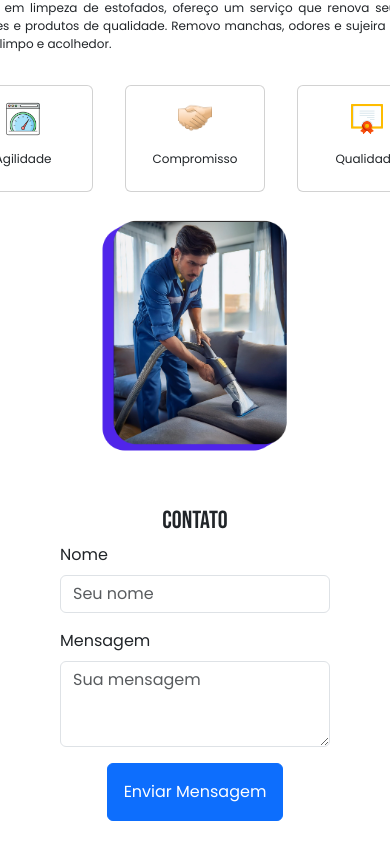
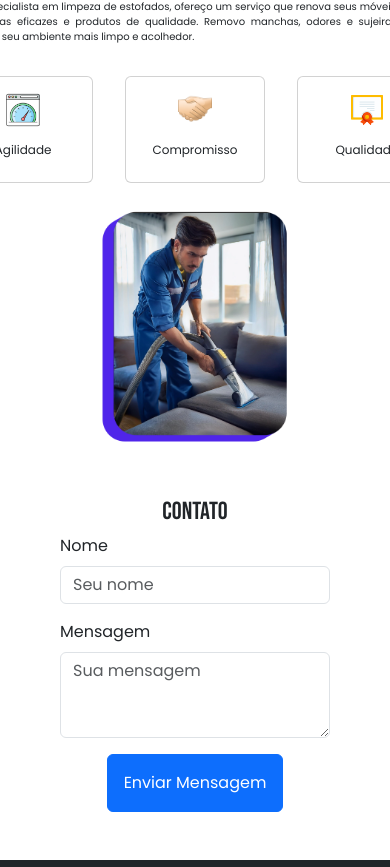
Before and after one commit to leonamCruz/SiteMestreDaLimpeza, a plain HTML site: page index.html in a window 390 px wide. Shown: the part 124-991 px from the top of the page. Drawn offline with Linux system fonts and the light colour scheme.

Commit message:
Melhorias para Mobile

```diff
--- a/index.html
+++ b/index.html
@@ -4,10 +4,13 @@
     <meta charset="utf-8">
     <meta http-equiv="X-UA-Compatible" content="IE=edge">
     <title>Mestre da Limpeza</title>
-    <meta name="description" content="Serviço profissional de limpeza de estofados, sofás, poltronas e almofadas com resultados garantidos em Curitiba e Pinhais.">
-    <meta name="keywords" content="limpeza de estofado, limpeza de estofados pinhais, limpeza de estofados curitiba, serviço de limpeza de estofados, limpeza de sofá, limpeza de poltrona, higienização de estofados, restauro de estofados, limpeza de móveis estofados, limpeza de almofadas, limpeza profissional de estofados, empresas de limpeza de estofados, limpeza de estofado a seco, limpeza de estofado com vapor, remoção de manchas de estofado curitiba, desinfecção de estofados pinhais, tratamento de estofados pinhais, limpeza de estofado em casa pinhais, limpeza de estofado para animais de estimação, cuidados com estofados, higiene de sofá, limpeza profunda de estofados">
+    <meta name="description"
+          content="Serviço profissional de limpeza de estofados, sofás, poltronas e almofadas com resultados garantidos em Curitiba e Pinhais.">
+    <meta name="keywords"
+          content="limpeza de estofado, limpeza de estofados pinhais, limpeza de estofados curitiba, serviço de limpeza de estofados, limpeza de sofá, limpeza de poltrona, higienização de estofados, restauro de estofados, limpeza de móveis estofados, limpeza de almofadas, limpeza profissional de estofados, empresas de limpeza de estofados, limpeza de estofado a seco, limpeza de estofado com vapor, remoção de manchas de estofado curitiba, desinfecção de estofados pinhais, tratamento de estofados pinhais, limpeza de estofado em casa pinhais, limpeza de estofado para animais de estimação, cuidados com estofados, higiene de sofá, limpeza profunda de estofados">
     <meta property="og:title" content="Serviço Profissional de Limpeza de Estofados">
-    <meta property="og:description" content="Oferecemos serviços de limpeza e higienização de estofados, sofás, poltronas e almofadas com resultados garantidos. Entre em contato para uma limpeza profunda e eficiente.">
+    <meta property="og:description"
+          content="Oferecemos serviços de limpeza e higienização de estofados, sofás, poltronas e almofadas com resultados garantidos. Entre em contato para uma limpeza profunda e eficiente.">
     <meta property="og:image" content="https://www.mestredalimpeza.com/images/logo-menor.webp">
     <meta property="og:url" content="https://www.mestredalimpeza.com">
     <meta property="og:type" content="website">
@@ -43,41 +46,51 @@
             font-family: 'Poppins-Regular', sans-serif;
         }
 
-        nav{
+        nav {
             font-family: 'Poppins-Bold', sans-serif;
             font-size: medium;
         }
-        h5{
+
+        h5 {
             font-size: larger;
         }
+
         h1, h2, h3 {
             font-family: 'Bebas Neue', sans-serif;
         }
+
         @media (max-width: 800px) {
             .navbar-brand img {
                 width: 30px;
                 height: 30px;
             }
-            nav{
+
+            nav {
                 display: flex;
                 justify-content: center;
                 font-size: 10px;
             }
-            p{
-                font-size: 12px;
+
+            p {
+                font-size: 10px;
+                width: 75%;
             }
-            #tres-cards{
+
+            #tres-cards {
                 width: 90%;
                 padding-inline: 30px;
             }
-            #tres-cards img{
+
+            #tres-cards img {
                 width: 25%;
 
             }
-            h5{
+
+            h5 {
                 font-size: 12px;
             }
-            #pessoa-trampando{
+
+            #pessoa-trampando {
                 width: 200px;
             }
         }
@@ -116,11 +129,15 @@
     <div class="row align-items-center">
         <div class="col-md d-flex justify-content-center align-items-center flex-column">
             <h1 class="h1" style="font-family: 'Bebas Neue', sans-serif">Mestre da Limpeza</h1>
-            <p id="texto-especialista" class="container" style="text-align: justify">
-                &nbsp;&nbsp;&nbsp;&nbsp;Especialista em limpeza de estofados, ofereço um serviço que renova seus móveis
-                com técnicas eficazes e produtos de qualidade. Removo manchas, odores e sujeira para deixar seu ambiente
-                mais limpo e acolhedor.
-            </p>
+            <div class="d-flex justify-content-center">
+                <p id="texto-especialista" style="text-align: justify">
+                    &nbsp;&nbsp;&nbsp;&nbsp;Especialista em limpeza de estofados, ofereço um serviço que renova seus
+                    móveis
+                    com técnicas eficazes e produtos de qualidade. Removo manchas, odores e sujeira para deixar seu
+                    ambiente
+                    mais limpo e acolhedor.
+                </p>
+            </div>
             <div id="tres-cards" class="d-flex mt-3" style="gap: 2rem">
                 <div class="card mb-3 align-items-center" style="width: 10rem;">
                     <img class="mt-3" src="images/speed.png" alt="Um velocimetro" width="64">
@@ -145,7 +162,8 @@
 
 
         <div class="col-md d-flex justify-content-center">
-            <img id="pessoa-trampando" src="images/cidadao.webp" alt="pessoa trabalhando com uma extratora de lavagem a seco" width="500px">
+            <img id="pessoa-trampando" src="images/cidadao.webp"
+                 alt="pessoa trabalhando com uma extratora de lavagem a seco" width="500px">
         </div>
     </div>
 </div>
@@ -188,7 +206,7 @@
 
 <!-- Rodapé -->
 <footer class="d-flex justify-content-center bg-dark text-white mt-5">
-    <p class="mt-5 mb-5" style="text-align: center">
+    <p class="container mt-5 mb-5" style="text-align: center">
         Empresa MEI Leonam Cruz do Nascimento sob o CNPJ 56.172.938/0001-43 <br>
         E-mail da empresa contato@mestredalimpeza.com
     </p>
```
